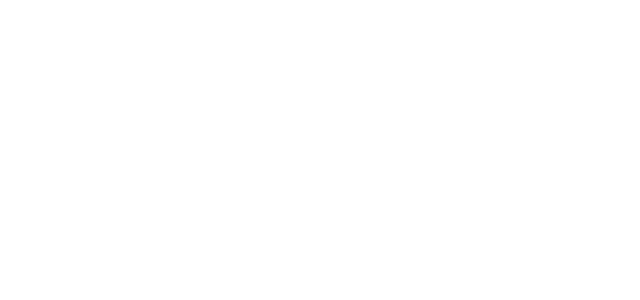
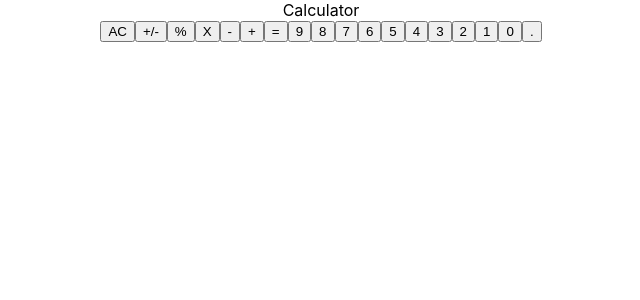
Before and after one commit to hannah-victoria-robson/react-calculator, a React (Create React App) app: page / in a window 1280 px wide. Shown: the top 300 px of the page, without its empty margins (319-959 px from the left). Built offline with nearby package versions, Linux system fonts and the light colour scheme.

Commit message:
add calculator buttons

```diff
--- a/src/Calculator.jsx
+++ b/src/Calculator.jsx
@@ -3,7 +3,34 @@
 function Calculator() {
 	return (
 		<>
-			<section className="calc-container"></section>
+			<main>
+				<section className="calc-container">
+					<article>
+						<header>Calculator</header>
+						<div>
+							<output className="output"></output>
+							<button className="AC">AC</button>
+							<button className="number-toggle">+/-</button>
+							<button className="percent">%</button>
+							<button className="times">X</button>
+							<button className="subtract">-</button>
+							<button className="add">+</button>
+							<button className="equals">=</button>
+							<button className="nine">9</button>
+							<button className="eight">8</button>
+							<button className="seven">7</button>
+							<button className="six">6</button>
+							<button className="five">5</button>
+							<button className="four">4</button>
+							<button className="three">3</button>
+							<button className="two">2</button>
+							<button className="one">1</button>
+							<button className="zero">0</button>
+							<button className="decimal">.</button>
+						</div>
+					</article>
+				</section>
+			</main>
 		</>
 	)
 }
```
